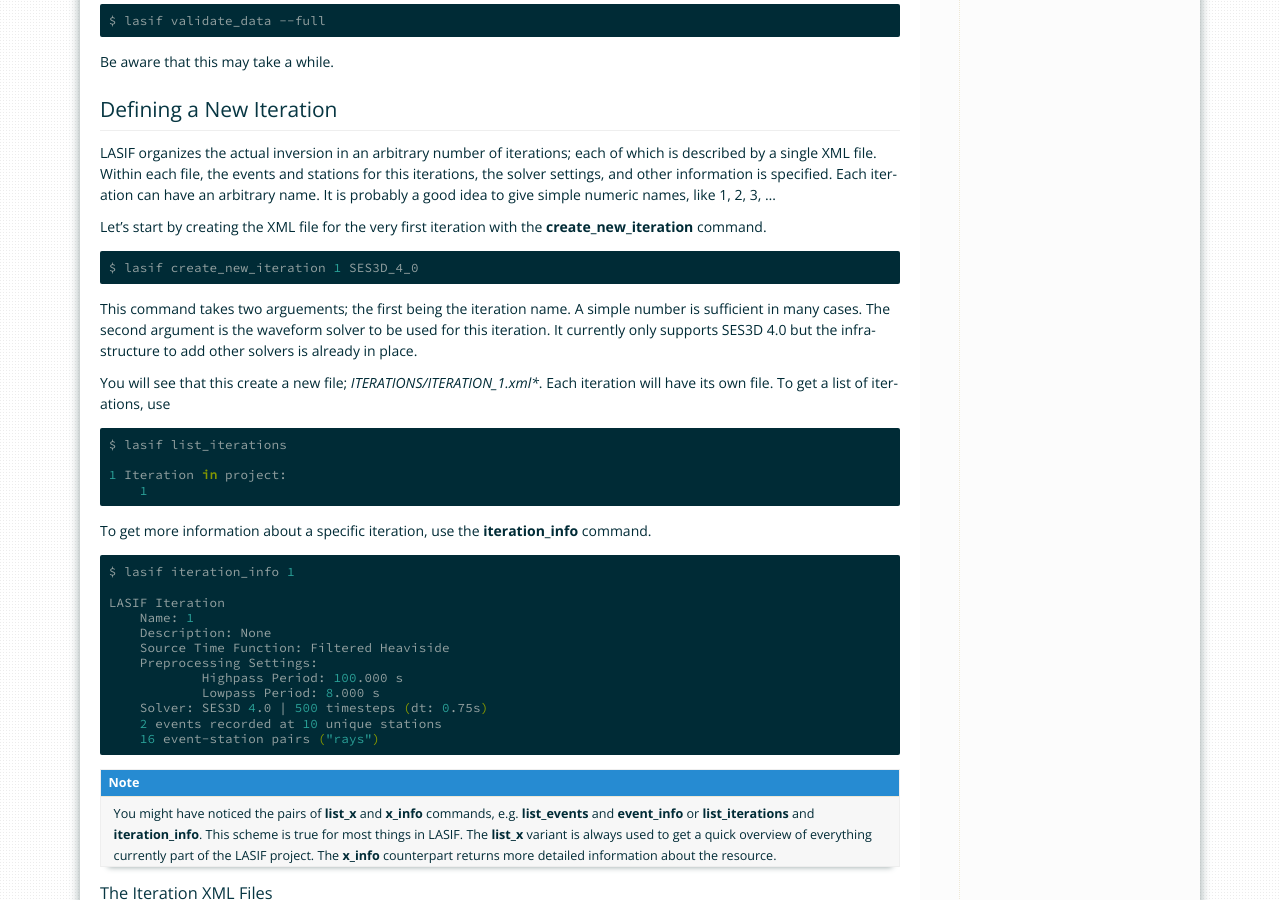
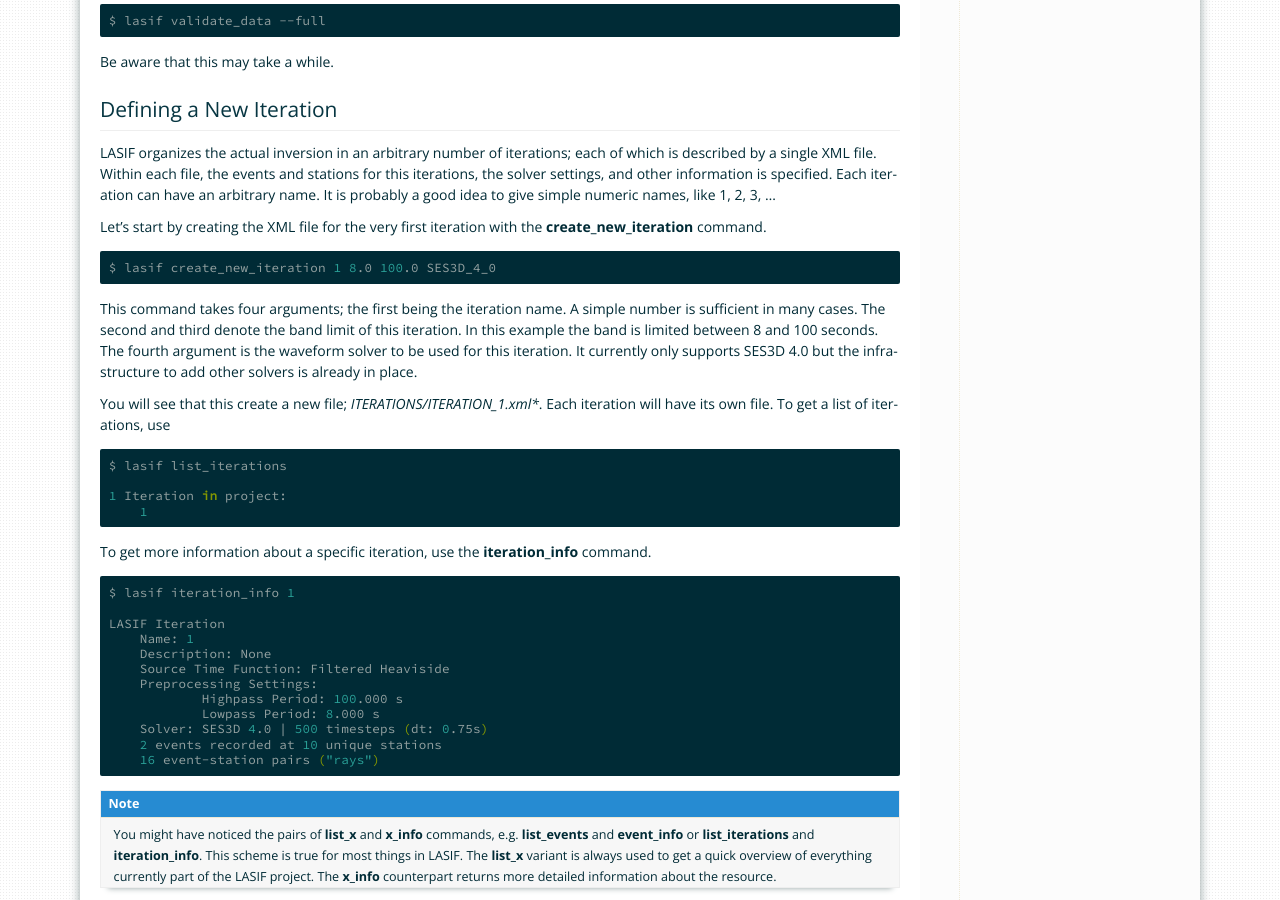
Before and after one commit to krischer/LASIF, a Sphinx documentation site: the page built from doc/index.rst, in a window 1280 px wide and 900 px high, scrolled down 11123 px. Built offline with Sphinx 7.4.7, drawn with Linux system fonts in a browser that asks for light colours; formulas are drawn with MathJax 3.

Commit message:
Adjusting docs

```diff
--- a/doc/index.rst
+++ b/doc/index.rst
@@ -848,13 +848,15 @@ Let's start by creating the XML file for the very first iteration with the
 
 .. code-block:: bash
 
-    $ lasif create_new_iteration 1 SES3D_4_0
+    $ lasif create_new_iteration 1 8.0 100.0 SES3D_4_0
 
 
-This command takes two arguements; the first being the iteration name. A simple
-number is sufficient in many cases. The second argument is the waveform solver
-to be used for this iteration. It currently only supports SES3D 4.0 but the
-infrastructure to add other solvers is already in place.
+This command takes four arguments; the first being the iteration name. A simple
+number is sufficient in many cases. The second and third denote the band limit
+of this iteration. In this example the band is limited between 8 and 100
+seconds. The fourth argument is the waveform solver to be used for this
+iteration. It currently only supports SES3D 4.0 but the infrastructure to add
+other solvers is already in place.
 
 You will see that this create a new file; *ITERATIONS/ITERATION_1.xml**. Each
 iteration will have its own file. To get a list of iterations, use
```
